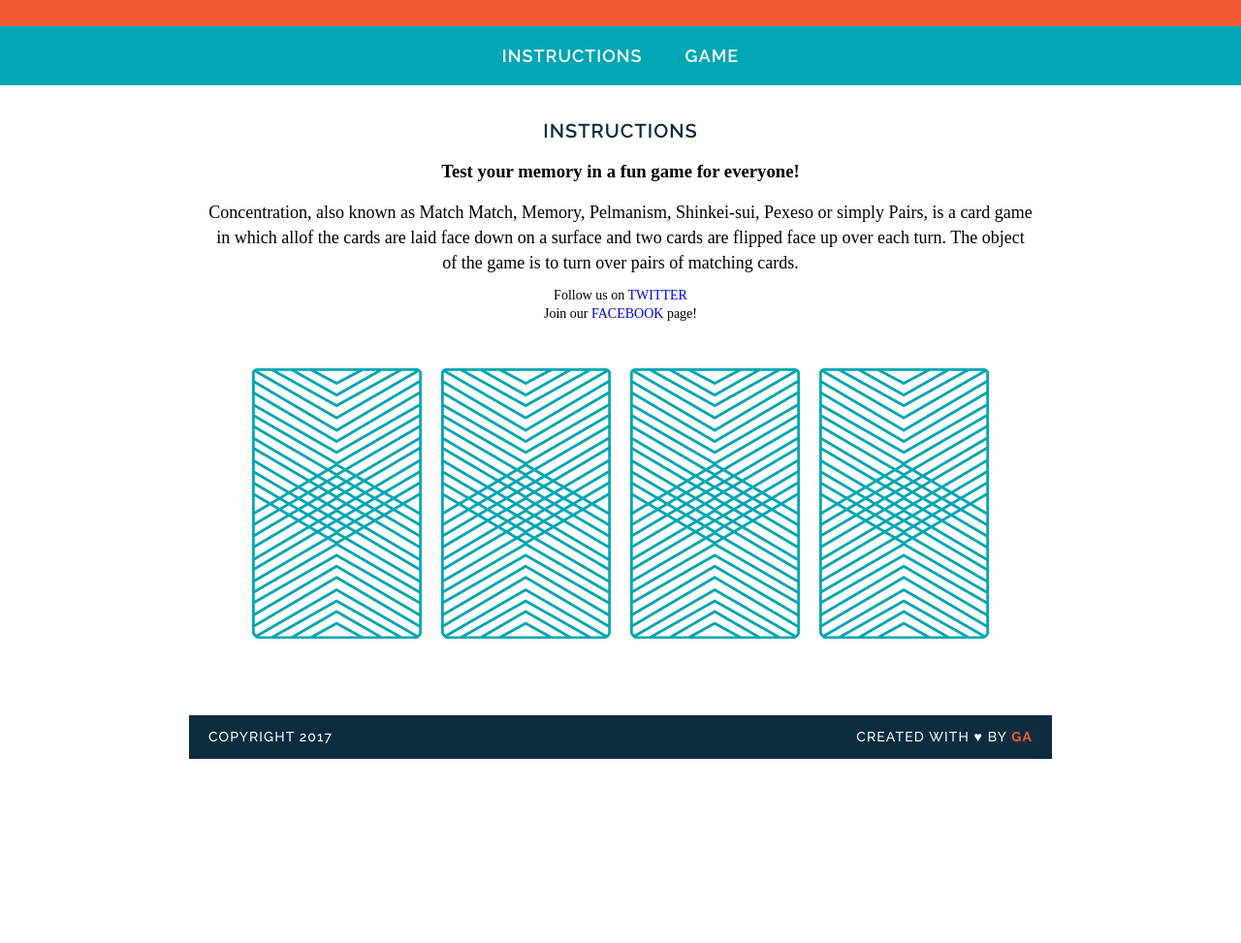
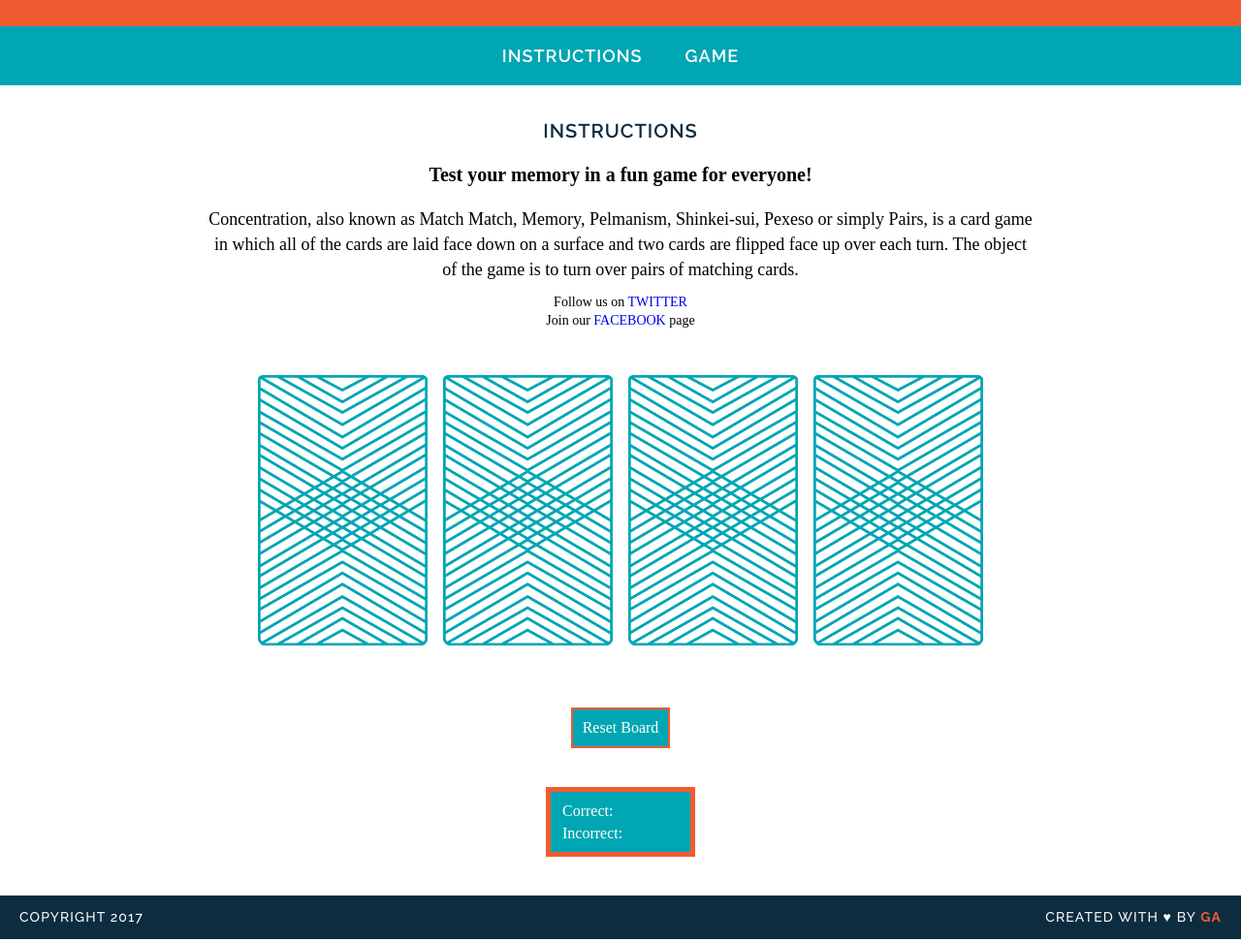
Before and after one commit to jdube002/wdi-fundamentals-memorygame, a plain HTML site: page index.html in a window 1280 px wide. Shown: the part 86-1059 px from the top of the page at 97% size. Before the commit the page ends 873 px from the top, so only its background shows below. Drawn offline with Linux system fonts and the light colour scheme; a web font is replaced by a local one.

Commit message:
created logic that enables game card flips + resets card game with button + tracks user score + some changes to CSS for button and score board features

```diff
--- a/css/style.css
+++ b/css/style.css
@@ -2,7 +2,7 @@ body {
   text-align: center;
   margin: 0;
 }
-.directions{
+#directions{
   font-family: "Droid Serif";
   line-height: 26px;
   font-size: 18px;
@@ -34,6 +34,7 @@ h1 {
   font-weight: 400;
   font-size: 45px;
   margin: 0;
+  width: 100%;
 }
 .subhead1,.subhead2 {
   font-size: 18px;
@@ -45,12 +46,17 @@ h2 {
   font-size: 20px;
   color: #0D2C40;
 }
-
+h3{
+  font-family: "Droid Serif";
+  line-height: 26px;
+  font-size: 20px;
+}
 header {
   background-color: #F15B31;
   color: #FFFFFF;
   padding: 30px 20px;
 }
+
 
 nav {
   background-color: #00A6B3;
@@ -58,9 +64,25 @@ nav {
   padding: 20px 0;
 }
 
+
 main {
   width: 850px;
   margin: 35px auto;
+}
+
+
+button {
+  background-color: #00A6B3;
+  color: #FFFFFF;
+  border: 2px solid #F15B31;
+  font-size: 16px;
+  margin-top: 20px;
+  padding: 10px 10px;
+  font-family: "Droid Serif";
+}
+
+button:hover{
+  text-decoration: underline;
 }
 
 img {
@@ -69,26 +91,26 @@ img {
 
 footer {
   text-transform: uppercase;
-  padding: 0 20px;
   background-color: #0D2C40;
   color: white;
   font-size: 14px;
   letter-spacing: .08em;
   font-weight: 500;
   display: inline-block;
-  width: 850px;
+  width: 100%;
+  margin: 0;
 }
 
 .copyright {
   font-family: Raleway;
   float: left;
-
+  padding-left: 20px;
 }
 
 .message {
   font-family: Raleway;
   float: right;
-
+  padding-right: 20px;
 }
 
 .clearfix:after {
@@ -108,3 +130,17 @@ font-size: 0;
 a:hover{
   border-bottom-color: white;
 }
+
+.scoreboard {
+  width: 120px;
+  height: 50px;
+  border: 5px solid #F15B31;
+  background-color: #00A6B3;
+  color: #FFFFFF;
+  padding: 0 12px 12px 12px;
+  margin: 40px auto;
+  font-family: "Droid Serif";
+  font-size: 16px;
+  line-height: 7px;
+  text-align: justify;
+  }
--- a/index.html
+++ b/index.html
@@ -12,16 +12,16 @@
       <h1>Memory Game</h1>
     </header>
     <nav>
-      <a class="subhead1" href="#directions">Instructions</a>
-      <a class="subhead2" href="#game">Game</a>
+      <a class="subhead1" href="#instructions-header">Instructions</a>
+      <a class="subhead2" href="#game-board">Game</a>
     </nav>
     <main>
-      <h2>Instructions</h2>
+      <h2 id="instructions-header">Instructions</h2>
       <h3>Test your memory in a fun game for everyone!</h3>
 
-      <div class="directions">
+      <div id="directions">
         <p>Concentration, also known as Match Match, Memory, Pelmanism, Shinkei-sui,
-          Pexeso or simply Pairs, is a card game in which allof the cards are laid
+          Pexeso or simply Pairs, is a card game in which all of the cards are laid
           face down on a surface and two cards are flipped face up over each turn.
           The object of the game is to turn over pairs of matching cards.
         </p>
@@ -29,14 +29,21 @@
 
       <div class="socialmedia">
         <p>Follow us on <a href="#">Twitter</a></p>
-        <p>Join our <a href="#">Facebook</a> page!</p>
+        <p>Join our <a href="#">Facebook</a> page</p>
       </div>
+      <div id="game-board" class="board clearfix">
+      </div>
+      <button>Reset Board</button>
 
-      <div class="game">
-        <img src="images/back.png" alt="Queen of Diamonds">
-        <img src="images/back.png" alt="Queen of Hearts">
-        <img src="images/back.png" alt="King of Diamonds">
-        <img src="images/back.png" alt="King of Hearts">
+      <div class="scoreboard">
+        <p>Correct:
+          <span id='score'>
+          </span>
+        </p>
+        <p>Incorrect:
+          <span id='wrong-score'>
+          </span>
+        </p>
       </div>
   </main>
 <div class="clearfix">
@@ -47,4 +54,4 @@
 </div>
 <script src="js/main.js"></script>
   </body>
-</html
+</html>
--- a/js/main.js
+++ b/js/main.js
@@ -23,29 +23,78 @@ var cards = [
 ];
 //Create an empty array for cards that will be in play
 var cardsInPlay = [];
-
-//Function to store the steps to check for a match
+//Create variable to store current user score
+var scoreCount = 0;
+var scoreWrong = 0;
+//Function to store the steps to check for a match and add score
 var checkForMatch = function() {
   if (cardsInPlay[0] === cardsInPlay[1]) {
+  scoreCount += 1;
   alert("You found a match!");
 } else {
   alert("Sorry, try again.");
+  scoreWrong += 1;
 }
+//Display Correct Score Total
+var newScore = document.createElement('span');
+var removeScore = document.getElementById('score');
+if (removeScore.firstChild) {
+  removeScore.removeChild(removeScore.firstChild);
+  };
+newScore.innerHTML = scoreCount;
+document.getElementById('score').appendChild(newScore);
+//Display Incorrect Score Total
+var incorrectNewScore = document.createElement('span');
+var removeWrongScore = document.getElementById('wrong-score');
+if (removeScore.firstChild) {
+  removeWrongScore.removeChild(removeWrongScore.firstChild);
+  };
+incorrectNewScore.innerHTML = scoreWrong;
+document.getElementById('wrong-score').appendChild(incorrectNewScore);
+  };
+
+//function for resetting game board and card count
+var resetGame = function() {
+  cardsInPlay = [];
+  var removeCard = document.getElementById("game-board");
+  while (removeCard.firstChild) {
+    removeCard.removeChild(removeCard.firstChild);
+  };
+  createBoard();
 };
 
 //Function to store steps for selecting, or flipping over, a card
-var flipCard = function(cardId) {
+var flipCard = function() {
+//get the data-id attribute of the card that was just clicked and store
+  var cardId = this.getAttribute('data-id');
   console.log("User flipped " + cards[cardId].rank);
   //see the cards that are flipped
   console.log(cards[cardId].cardImage);
   console.log(cards[cardId].suit);
-
   cardsInPlay.push(cards[cardId].rank);
-  // Check to see if user has played two cards
+//Update the src attribute to the image of the card clicked
+  this.setAttribute('src', cards[cardId].cardImage);
+// Check to see if user has played two cards
   if (cardsInPlay.length === 2) {
     checkForMatch();
   };
 };
+//function to create a new game board
+var createBoard = function() {
+  for (var i = 0; i < cards.length; i++) {
+  var cardElement = document.createElement('img');
+// add src attribute for the cardElement
+  cardElement.setAttribute('src', 'images/back.png');
+//set the card's 'data-id' attribute to the index of the current element
+  cardElement.setAttribute('data-id', i);
+//add a click event to the cardElement
+  cardElement.addEventListener('click', flipCard);
+//append current cardElement to the game board
+  document.getElementById('game-board').appendChild(cardElement);
+  //reset
+  var resetButton = document.querySelector('button');
+  resetButton.addEventListener('click', resetGame);
+};
+};
 
-flipCard(0);
-flipCard(2);
+createBoard();
```
